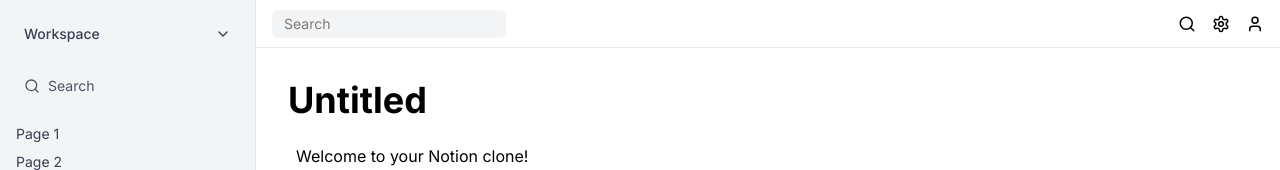
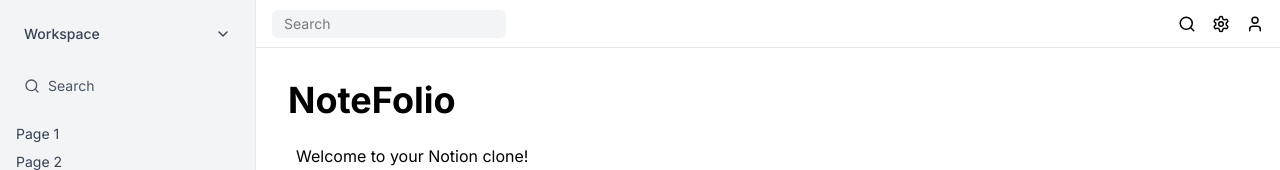
Before and after one commit to Chronicz/NoteFolio, a Next.js app in the folder frontend/notefolio/: page / in a window 1280 px wide. Shown: the top 170 px of the page. Built offline with nearby package versions, Linux system fonts and the light colour scheme.

Commit message:
Update Page Header

```diff
--- a/frontend/notefolio/src/components/PageContent.tsx
+++ b/frontend/notefolio/src/components/PageContent.tsx
@@ -17,7 +17,7 @@
 
     return (
         <div className="flex-1 overflow-y-auto p-8">
-            <h1 className="text-black text-4xl font-bold mb-4">Untitled</h1>
+            <h1 className="text-black text-4xl font-bold mb-4">NoteFolio</h1>
             {blocks.map((block) => (
                 <BlockEditor key={block.id} content={block.content} onChange={(content) => updateBlock(block.id, content)} />
             ))}
```
